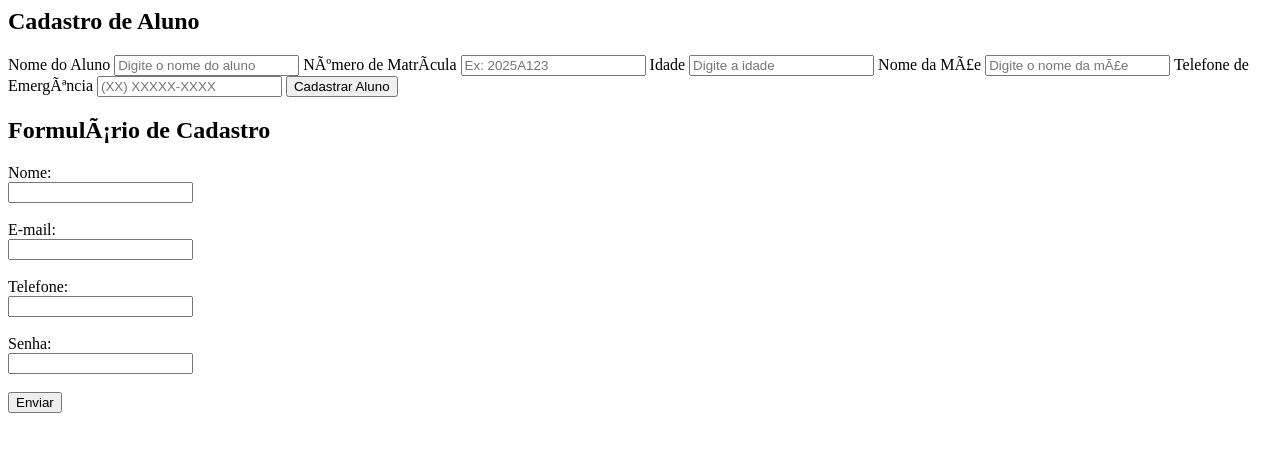
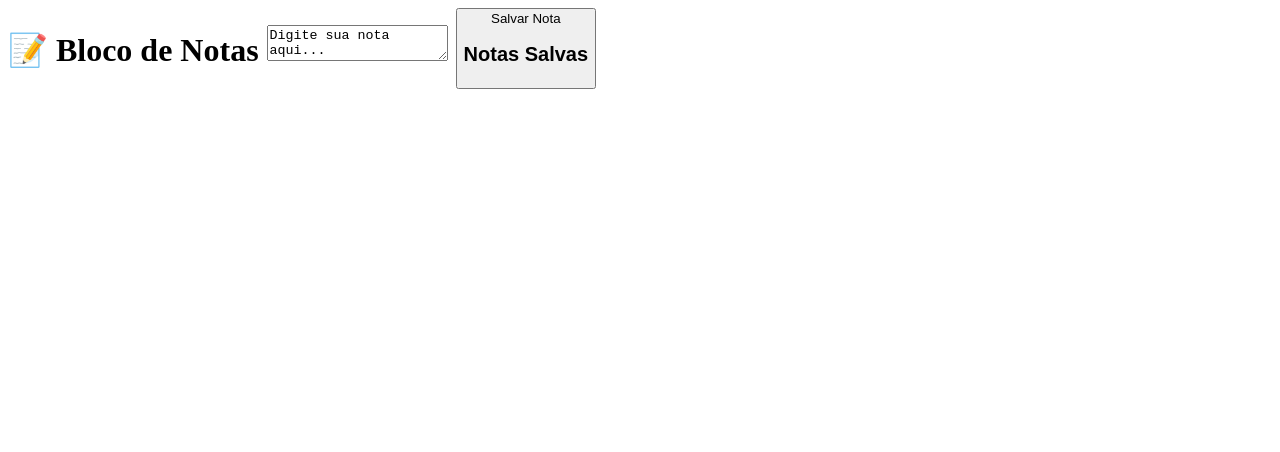
Before and after one commit to MatheusSantaTI/atividade-tplink, a plain HTML site: page src/pages/index.html in a window 1280 px wide. Drawn offline with Linux system fonts and the light colour scheme.

Commit message:
atividade-hoje

```diff
--- a/cadastro.css
+++ b/cadastro.css
@@ -1,55 +1,37 @@
-/* Reset básico */
-* {
-  margin: 0;
+ margin: 0;
   padding: 0;
   box-sizing: border-box;
+
+
+body {
+  font-family: sans-serif;
+  background: #f2f2f2;
+  color: #333;
+  padding: 20px;
 }
 
-body {
-  font-family: 'Segoe UI', Tahoma, Geneva, Verdana, sans-serif;
-  background-color: #f4f4f4;
-  display: flex;
-  justify-content: center;
-  align-items: center;
-  height: 100vh;
+.container {
+  max-width: 800px;
+  margin: auto;
+  background: #fff;
+  padding: 20px;
+  border-radius: 8px;
+  box-shadow: 0 2px 8px rgba(0, 0, 0, 0.1);
 }
 
-form {
-  background-color: #fff;
-  padding: 2rem;
-  border-radius: 8px;
-  box-shadow: 0 4px 12px rgba(0, 0, 0, 0.1);
-  width: 100%;
-  max-width: 400px;
+h1 {
+  font-size: 22px;
+  margin-bottom: 15px;
+  text-align: center;
 }
 
-form input {
+textarea {
   width: 100%;
-  padding: 12px;
-  margin-bottom: 1rem;
+  height: 400px;
+  padding: 15px;
+  font-size: 16px;
   border: 1px solid #ccc;
   border-radius: 4px;
-  font-size: 1rem;
-  transition: border-color 0.3s ease;
-}
-
-form input:focus {
-  border-color: #007bff;
+  resize: vertical;
   outline: none;
 }
-
-form button {
-  width: 100%;
-  padding: 12px;
-  background-color: #007bff;
-  color: white;
-  font-size: 1rem;
-  border: none;
-  border-radius: 4px;
-  cursor: pointer;
-  transition: background-color 0.3s ease;
-}
-
-form button:hover {
-  background-color: #0056b3;
-}
--- a/src/pages/index.html
+++ b/src/pages/index.html
@@ -1,48 +1,11 @@
-<div class="form-container">
-    <h2>Cadastro de Aluno</h2>
+<div>
+    <h1>📝 Bloco de Notas
 
-    <form id="form-cadastro">
-      <label for="nome">Nome do Aluno</label>
-      <input type="text" id="nome" placeholder="Digite o nome do aluno" required />
+    <textarea id="nota">Digite sua nota aqui...</textarea>
 
-      <label for="matricula">Número de Matrícula</label>
-      <input type="text" id="matricula" placeholder="Ex: 2025A123" required />
+    <button Salvar Nota onclique="salvarnota()">Salvar Nota
 
-      <label for="idade">Idade</label>
-      <input type="number" id="idade" placeholder="Digite a idade" required />
+    <h2>Notas Salvas
+    <ul id="listaNotas">
 
-      <label for="mae">Nome da Mãe</label>
-      <input type="text" id="mae" placeholder="Digite o nome da mãe" required />
-
-      <label for="telefone">Telefone de Emergência</label>
-      <input type="tel" id="telefone" placeholder="(XX) XXXXX-XXXX" required />
-
-      <button type="submit">Cadastrar Aluno</button>
-    </form>
   </div>
-
- <!DOCTYPE html>
-<html lang="pt-BR">
-<head>
-  <meta charset="UTF-8">
-  <title>Formulário de Cadastro</title>
-</head>
-<body>
-  <h2>Formulário de Cadastro</h2>
-  <form action="processar.php" method="post">
-    <label for="nome">Nome:</label><br>
-    <input type="text" id="nome" name="nome" required><br><br>
-
-    <label for="email">E-mail:</label><br>
-    <input type="email" id="email" name="email" required><br><br>
-
-    <label for="telefone">Telefone:</label><br>
-    <input type="tel" id="telefone" name="telefone"><br><br>
-
-    <label for="senha">Senha:</label><br>
-    <input type="password" id="senha" name="senha" required><br><br>
-
-    <input type="submit" value="Enviar">
-  </form>
-</body>
-</html>
--- a/src/styles/cadastro.css
+++ b/src/styles/cadastro.css
@@ -1,26 +1,50 @@
+body
+  font-family: Arial;
+  background-color: f4f4f4
+  margin 0
+  padding 0;
 
-   <!DOCTYPE html>
-<html lang="pt-BR">
-<head>
-  <meta charset="UTF-8">
-  <title>Cadastro de Aluno</title>
-  <style>
-    body {
-      font-family: Arial, sans-serif;
-      margin: 40px;
-    }
-    label, input {
-      display: block;
-      margin-bottom: 10px;
-    }
-  </style>
-</head>
-<body>
+.container
+  max-width: 600px;
+  padding 2rem
+  border-radius 10px
+  box-shadow 0 0 10px #ccc
+  background white;
 
-  <h2>Cadastro de Aluno</h2>
+h1, h2
+  color: 333
+  text-align: center
 
-  <form id="formAluno">
-    <label for="nome">Nome do Aluno:</label>
-    <input type="text" id="nome" name="nome" required>
-    <button type="submit">Salvar</button>
-  </form>
+textarea {
+  width 100%
+  height: 100px
+  padding: 10px
+  font-size: 1rem
+  margin-bottom 10px;
+  border: 1px solid #ccc;
+  border-radius: 5px;
+  resize none;
+}
+
+button
+  width 100%;
+  padding 12px
+  background-color: #0077cc
+  color white;
+  font-size 1rem
+  border none;
+  border-radius 5px
+  cursor: pointer
+
+ul {
+  list-style-type: none
+  padding none
+}
+
+li {
+  background-color #eef
+  margin-bottom 10
+  padding 10px
+  border-left: 5px solid #0077cc
+  border-radius: 4px
+}
```
Also changed, not shown: cadastro.js (+21 -24 lines), src/js/script.js (+23 -11 lines).
